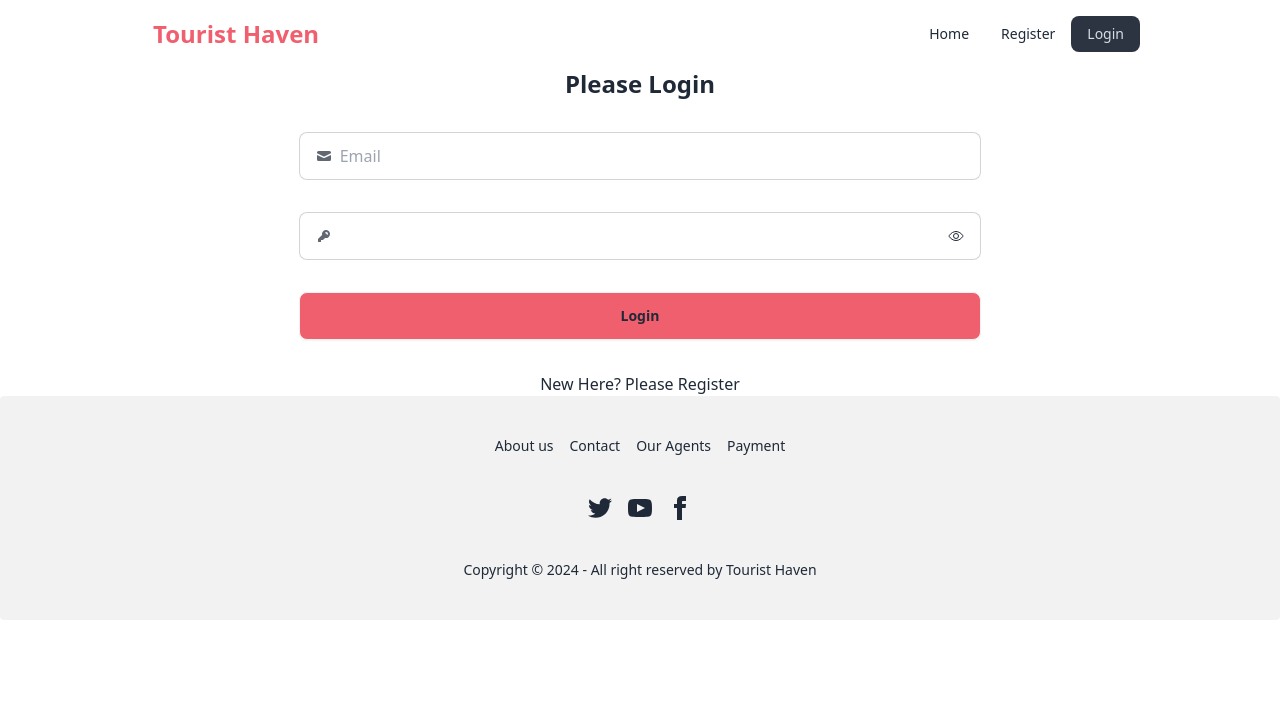
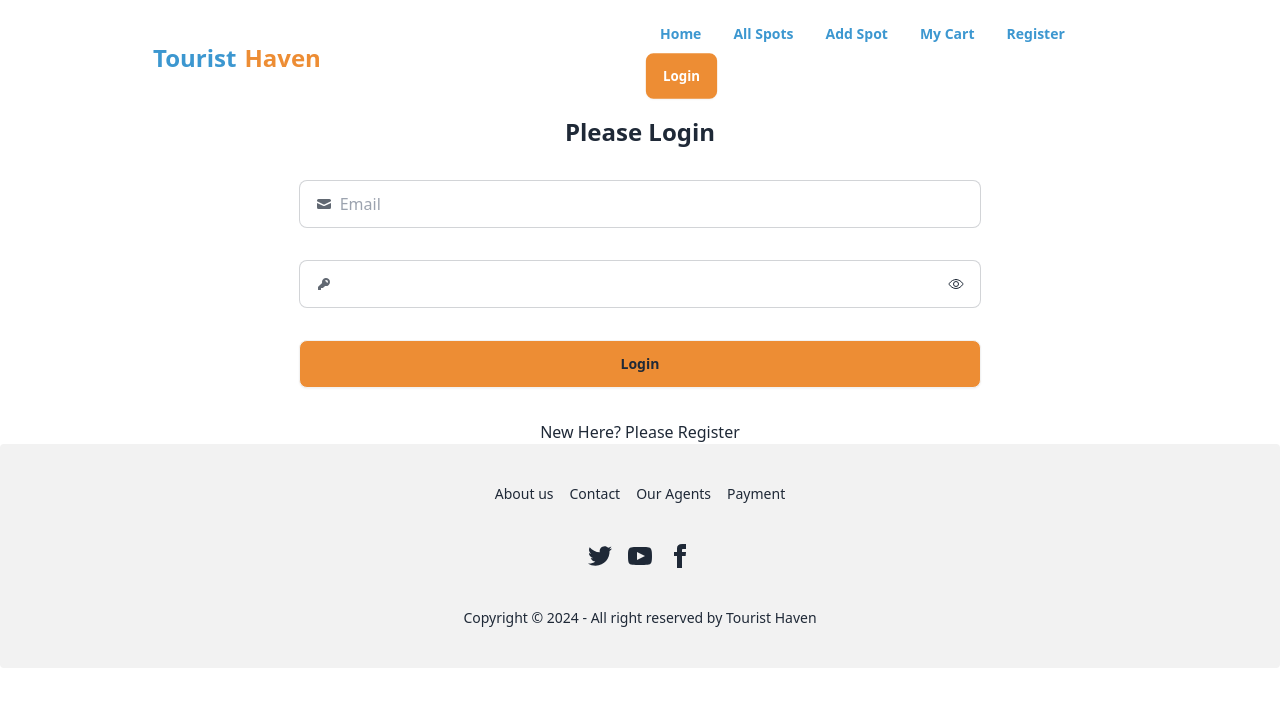
Before and after one commit to NaimoonJannat/B9A10-Tourist-Haven-Client, a React (Vite) app: page /login in a window 1280 px wide. Shown: the top 706 px of the page. Built offline with nearby package versions, Linux system fonts and the light colour scheme.

Commit message:
Navbar active route fixed

```diff
--- /dev/null
+++ b/src/component/AddSpot.jsx
@@ -0,0 +1,10 @@
+
+const AddSpot = () => {
+    return (
+        <div>
+            <h2>Add Spot</h2>
+        </div>
+    );
+};
+
+export default AddSpot;
--- /dev/null
+++ b/src/component/AllSpots.jsx
@@ -0,0 +1,9 @@
+const AllSpots = () => {
+    return (
+        <div>
+            <h2>All Spot</h2>
+        </div>
+    );
+};
+
+export default AllSpots;
--- a/src/component/Header.jsx
+++ b/src/component/Header.jsx
@@ -10,21 +10,50 @@ const Header = () => {
         <svg xmlns="http://www.w3.org/2000/svg" className="h-5 w-5" fill="none" viewBox="0 0 24 24" stroke="currentColor"><path strokeLinecap="round" strokeLinejoin="round" strokeWidth="2" d="M4 6h16M4 12h8m-8 6h16" /></svg>
       </div>
       <ul tabIndex={0} className="menu menu-sm dropdown-content mt-3 z-[1] p-2 shadow bg-base-100 rounded-box w-52">
-        <li><NavLink to="/">Home</NavLink></li>
-        <li><NavLink to="/register">Register</NavLink></li>
-        <li><NavLink to="/login">Login</NavLink></li>
+      <li><NavLink to="/" className={({ isActive }) =>
+                      isActive ? 'text-white btn font-bold bg-[#ed8d34] border-2 border-[#ed8d34]' : 'font-bold text-[#3c97d0]'
+                               }>Home</NavLink></li>
+        <li><NavLink to="/allspots" className={({ isActive }) =>
+                      isActive ? 'text-white btn font-bold bg-[#ed8d34] border-2 border-[#ed8d34]' : 'font-bold text-[#3c97d0]'
+                               }>All Spots</NavLink></li>
+        <li><NavLink to="/addspot" className={({ isActive }) =>
+                      isActive ? 'text-white btn font-bold bg-[#ed8d34] border-2 border-[#ed8d34]' : 'font-bold text-[#3c97d0]'
+                               }>Add Spot</NavLink></li>
+        <li><NavLink to="/mylist" className={({ isActive }) =>
+                      isActive ? 'text-white btn font-bold bg-[#ed8d34] border-2 border-[#ed8d34]' : 'font-bold text-[#3c97d0]'
+                               }>My Cart</NavLink></li>
+        <li><NavLink to="/register" className={({ isActive }) =>
+                      isActive ? 'text-white btn font-bold bg-[#ed8d34] border-2 border-[#ed8d34]' : 'font-bold text-[#3c97d0]'
+                               }>Register</NavLink></li>
+        <li><NavLink to="/login" className={({ isActive }) =>
+                      isActive ? 'text-white btn font-bold bg-[#ed8d34] border-2 border-[#ed8d34]' : 'font-bold text-[#3c97d0]'
+                               }>Login</NavLink></li>
       </ul>
     </div>
     <div>
-    <a className="btn btn-ghost text-2xl text-[#ef5060e9]">Tourist Haven</a>
+    <a className="btn btn-ghost text-2xl font-bold text-[#3c97d0]">Tourist <span className="text-[#ed8d34]">Haven</span></a>
     </div>
   </div>
   <div className="navbar-end hidden lg:flex">
     <ul className="menu menu-horizontal px-1">
-    <li><NavLink to="/">Home</NavLink></li>
-        <li><NavLink to="/register">Register</NavLink></li>
-        <li><NavLink to="/login">Login</NavLink></li>
-
+    <li><NavLink to="/" className={({ isActive }) =>
+                      isActive ? 'text-white btn font-bold bg-[#ed8d34] border-2 border-[#ed8d34]' : 'font-bold text-[#3c97d0]'
+                               }>Home</NavLink></li>
+        <li><NavLink to="/allspots" className={({ isActive }) =>
+                      isActive ? 'text-white btn font-bold bg-[#ed8d34] border-2 border-[#ed8d34]' : 'font-bold text-[#3c97d0]'
+                               }>All Spots</NavLink></li>
+        <li><NavLink to="/addspot" className={({ isActive }) =>
+                      isActive ? 'text-white btn font-bold bg-[#ed8d34] border-2 border-[#ed8d34]' : 'font-bold text-[#3c97d0]'
+                               }>Add Spot</NavLink></li>
+        <li><NavLink to="/mylist" className={({ isActive }) =>
+                      isActive ? 'text-white btn font-bold bg-[#ed8d34] border-2 border-[#ed8d34]' : 'font-bold text-[#3c97d0]'
+                               }>My Cart</NavLink></li>
+        <li><NavLink to="/register" className={({ isActive }) =>
+                      isActive ? 'text-white btn font-bold bg-[#ed8d34] border-2 border-[#ed8d34]' : 'font-bold text-[#3c97d0]'
+                               }>Register</NavLink></li>
+        <li><NavLink to="/login" className={({ isActive }) =>
+                      isActive ? 'text-white btn font-bold bg-[#ed8d34] border-2 border-[#ed8d34]' : 'font-bold text-[#3c97d0]'
+                               }>Login</NavLink></li>
     </ul>
   </div>
 </div>
--- a/src/component/Login.jsx
+++ b/src/component/Login.jsx
@@ -26,7 +26,7 @@ const Login = () => {
     </span>
 </label>
 <label>
-<input type="submit" className="btn w-full bg-[#ef5060e9] mt-8" value="Login"></input>
+<input type="submit" className="btn w-full bg-[#ed8d34] mt-8" value="Login"></input>
 </label>
             </form>
             {
--- /dev/null
+++ b/src/component/MyList.jsx
@@ -0,0 +1,10 @@
+
+const MyList = () => {
+    return (
+        <div>
+            <h2>My Cart</h2>
+        </div>
+    );
+};
+
+export default MyList;
--- a/src/component/Register.jsx
+++ b/src/component/Register.jsx
@@ -37,7 +37,7 @@ const Register = () => {
     <label htmlFor="terms">Accept our <a href="">Terms and Conditions</a></label>
 </div>
 <label>
-<input type="submit" className="btn w-full bg-[#ef5060e9] mt-8" value="Register"></input>
+<input type="submit" className="btn w-full bg-[#ed8d34] mt-8" value="Register"></input>
 </label>
             </form>
             {
```
Also changed, not shown: src/main.jsx (+15 -0 lines).
